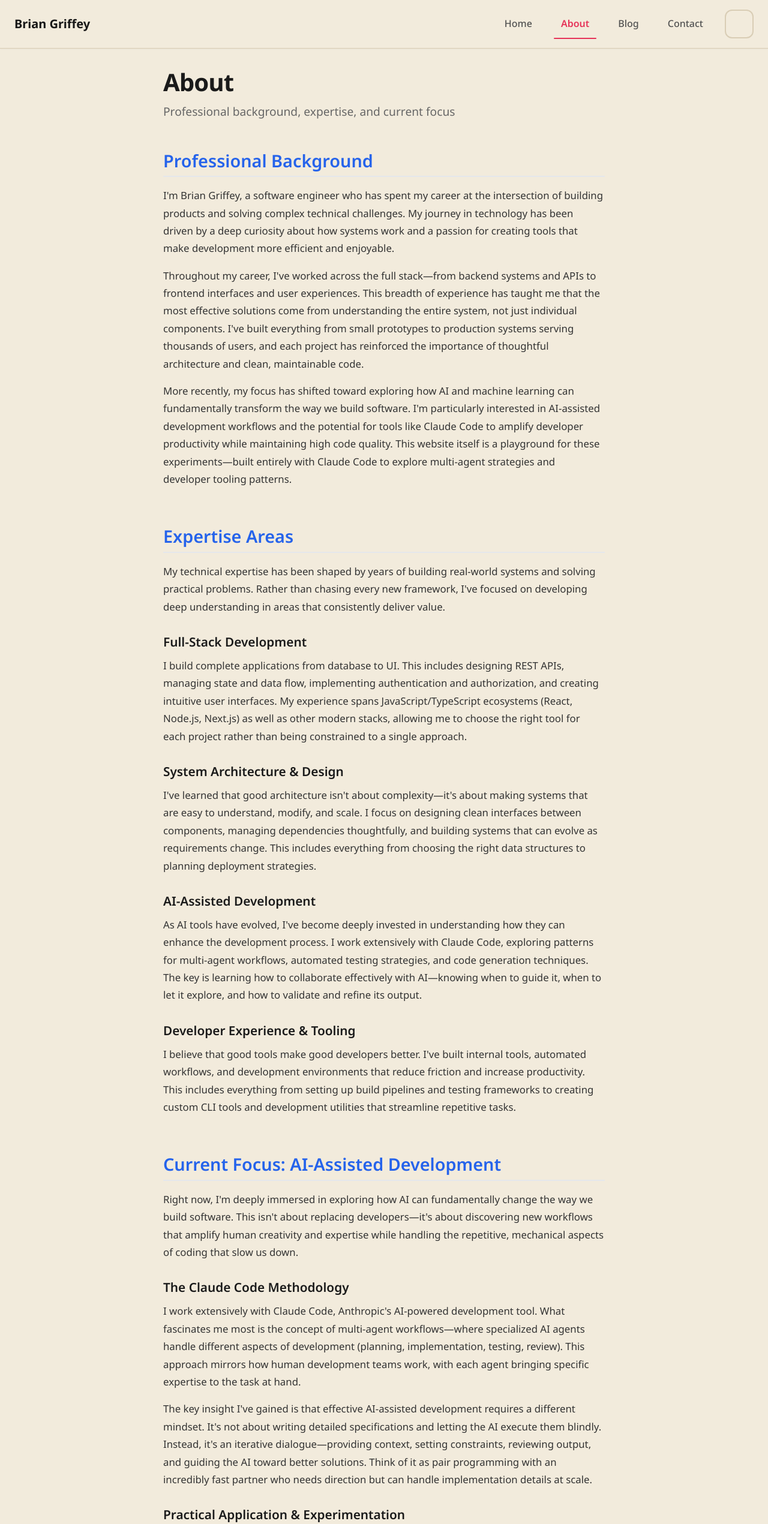
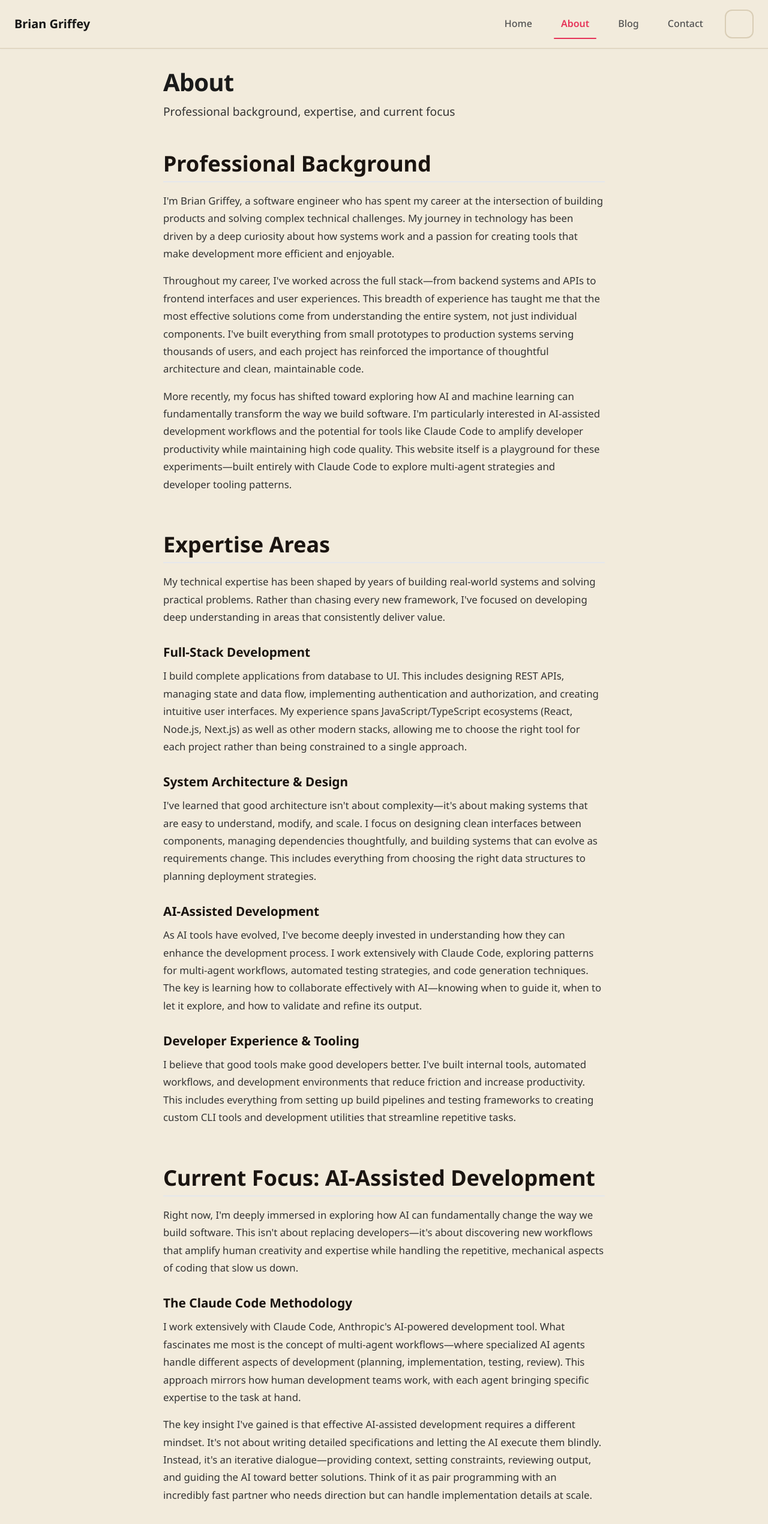
Before and after one commit to briangriffey/personal-site, a Next.js app: page /about in a window 1280 px wide. Shown: the top 2541 px of the page at 60% size. Built offline with nearby package versions, Linux system fonts and the light colour scheme.

Commit message:
fixing tons of ui bugs

```diff
--- a/app/about/page.tsx
+++ b/app/about/page.tsx
@@ -24,7 +24,6 @@ export default function About() {
         }}>About</h1>
         <p style={{
           fontSize: "1.2rem",
-          color: "#666",
           marginBottom: "3rem"
         }}>
           Professional background, expertise, and current focus
@@ -32,9 +31,6 @@ export default function About() {
 
         <h2 style={{
           marginTop: "3rem",
-          fontSize: "1.8rem",
-          fontWeight: "600",
-          color: "#2563eb",
           marginBottom: "1rem",
           paddingBottom: "0.5rem",
           borderBottom: "2px solid #e5e7eb"
@@ -66,9 +62,6 @@ export default function About() {
 
       <section style={{ marginTop: "4rem" }}>
         <h2 style={{
-          fontSize: "1.8rem",
-          fontWeight: "600",
-          color: "#2563eb",
           marginBottom: "1rem",
           paddingBottom: "0.5rem",
           borderBottom: "2px solid #e5e7eb"
@@ -81,9 +74,7 @@ export default function About() {
 
         <h3 style={{
           marginTop: "2rem",
-          fontSize: "1.3rem",
-          fontWeight: "600",
-          color: "#1a1a1a"
+          fontSize: "1.3rem"
         }}>
           Full-Stack Development
         </h3>
@@ -98,8 +89,6 @@ export default function About() {
         <h3 style={{
           marginTop: "2rem",
           fontSize: "1.3rem",
-          fontWeight: "600",
-          color: "#1a1a1a"
         }}>
           System Architecture & Design
         </h3>
@@ -114,8 +103,6 @@ export default function About() {
         <h3 style={{
           marginTop: "2rem",
           fontSize: "1.3rem",
-          fontWeight: "600",
-          color: "#1a1a1a"
         }}>
           AI-Assisted Development
         </h3>
@@ -130,8 +117,6 @@ export default function About() {
         <h3 style={{
           marginTop: "2rem",
           fontSize: "1.3rem",
-          fontWeight: "600",
-          color: "#1a1a1a"
         }}>
           Developer Experience & Tooling
         </h3>
@@ -146,9 +131,6 @@ export default function About() {
 
       <section style={{ marginTop: "4rem" }}>
         <h2 style={{
-          fontSize: "1.8rem",
-          fontWeight: "600",
-          color: "#2563eb",
           marginBottom: "1rem",
           paddingBottom: "0.5rem",
           borderBottom: "2px solid #e5e7eb"
@@ -163,8 +145,6 @@ export default function About() {
         <h3 style={{
           marginTop: "2rem",
           fontSize: "1.3rem",
-          fontWeight: "600",
-          color: "#1a1a1a"
         }}>
           The Claude Code Methodology
         </h3>
@@ -187,8 +167,6 @@ export default function About() {
         <h3 style={{
           marginTop: "2rem",
           fontSize: "1.3rem",
-          fontWeight: "600",
-          color: "#1a1a1a"
         }}>
           Practical Application & Experimentation
         </h3>
@@ -216,9 +194,6 @@ export default function About() {
 
       <section style={{ marginTop: "4rem", marginBottom: "4rem" }}>
         <h2 style={{
-          fontSize: "1.8rem",
-          fontWeight: "600",
-          color: "#2563eb",
           marginBottom: "1rem",
           paddingBottom: "0.5rem",
           borderBottom: "2px solid #e5e7eb"
@@ -232,8 +207,6 @@ export default function About() {
         <h3 style={{
           marginTop: "2rem",
           fontSize: "1.3rem",
-          fontWeight: "600",
-          color: "#1a1a1a"
         }}>
           Clarity Over Cleverness
         </h3>
@@ -247,8 +220,6 @@ export default function About() {
         <h3 style={{
           marginTop: "2rem",
           fontSize: "1.3rem",
-          fontWeight: "600",
-          color: "#1a1a1a"
         }}>
           Pragmatism Over Perfection
         </h3>
@@ -264,8 +235,6 @@ export default function About() {
         <h3 style={{
           marginTop: "2rem",
           fontSize: "1.3rem",
-          fontWeight: "600",
-          color: "#1a1a1a"
         }}>
           Collaboration & Communication
         </h3>
@@ -280,8 +249,6 @@ export default function About() {
         <h3 style={{
           marginTop: "2rem",
           fontSize: "1.3rem",
-          fontWeight: "600",
-          color: "#1a1a1a"
         }}>
           Learning in Public
         </h3>
@@ -297,8 +264,6 @@ export default function About() {
         <h3 style={{
           marginTop: "2rem",
           fontSize: "1.3rem",
-          fontWeight: "600",
-          color: "#1a1a1a"
         }}>
           Quality as an Investment
         </h3>
--- a/app/layout.tsx
+++ b/app/layout.tsx
@@ -3,7 +3,7 @@ import localFont from 'next/font/local';
 import SkipLink from '@/components/SkipLink/SkipLink';
 import Navigation from '@/components/Navigation/Navigation';
 import { ThemeProvider } from '@/components/ThemeProvider/ThemeProvider';
-import './globals.css';
+import '@/styles/index.css';
 
 // Configure Noto Sans font with optimal loading
 const notoSans = localFont({
```
Also changed, not shown: app/components/ContactSection.tsx (+1 -23 lines), app/components/SocialLink.tsx (+1 -25 lines).
